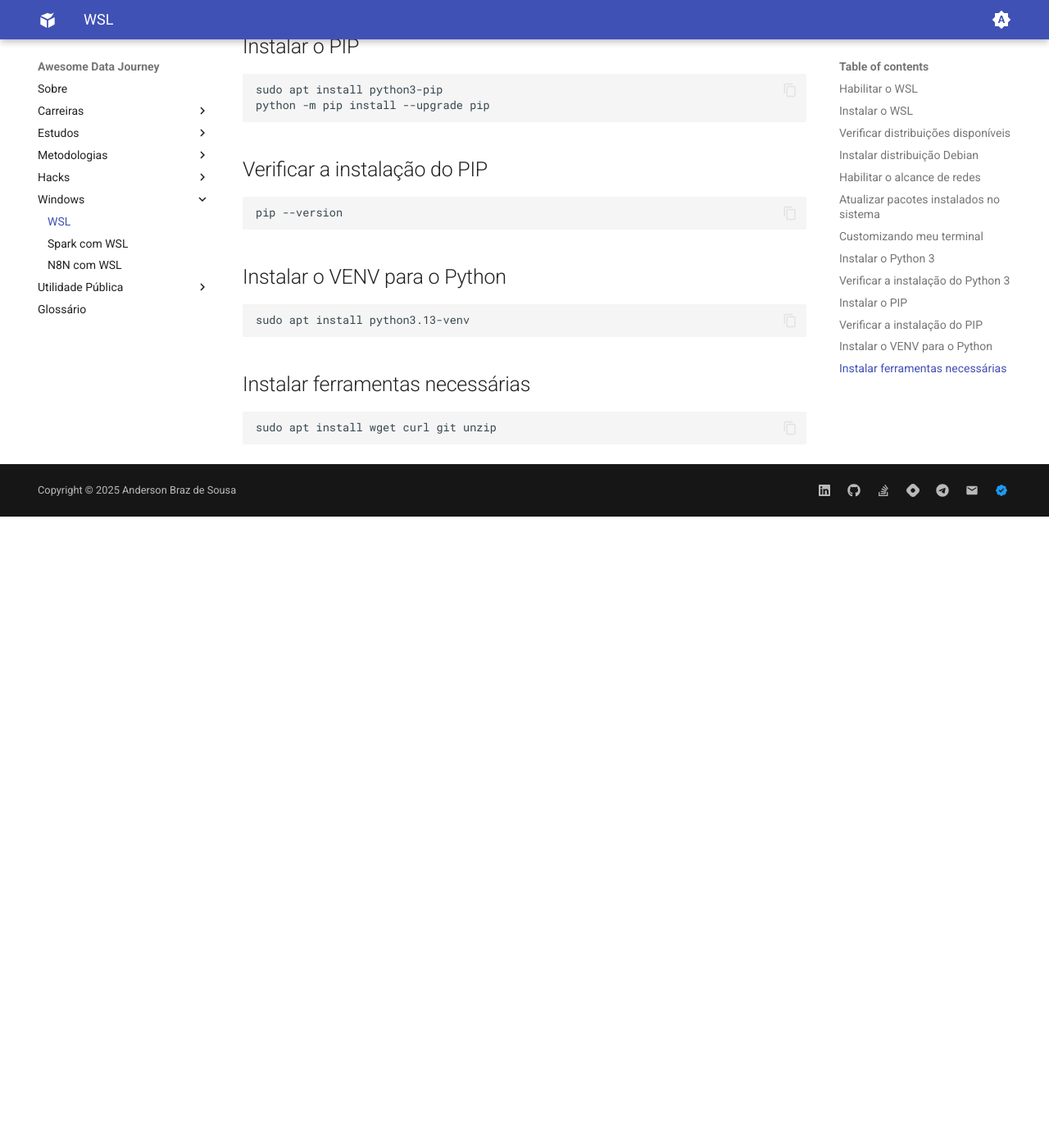
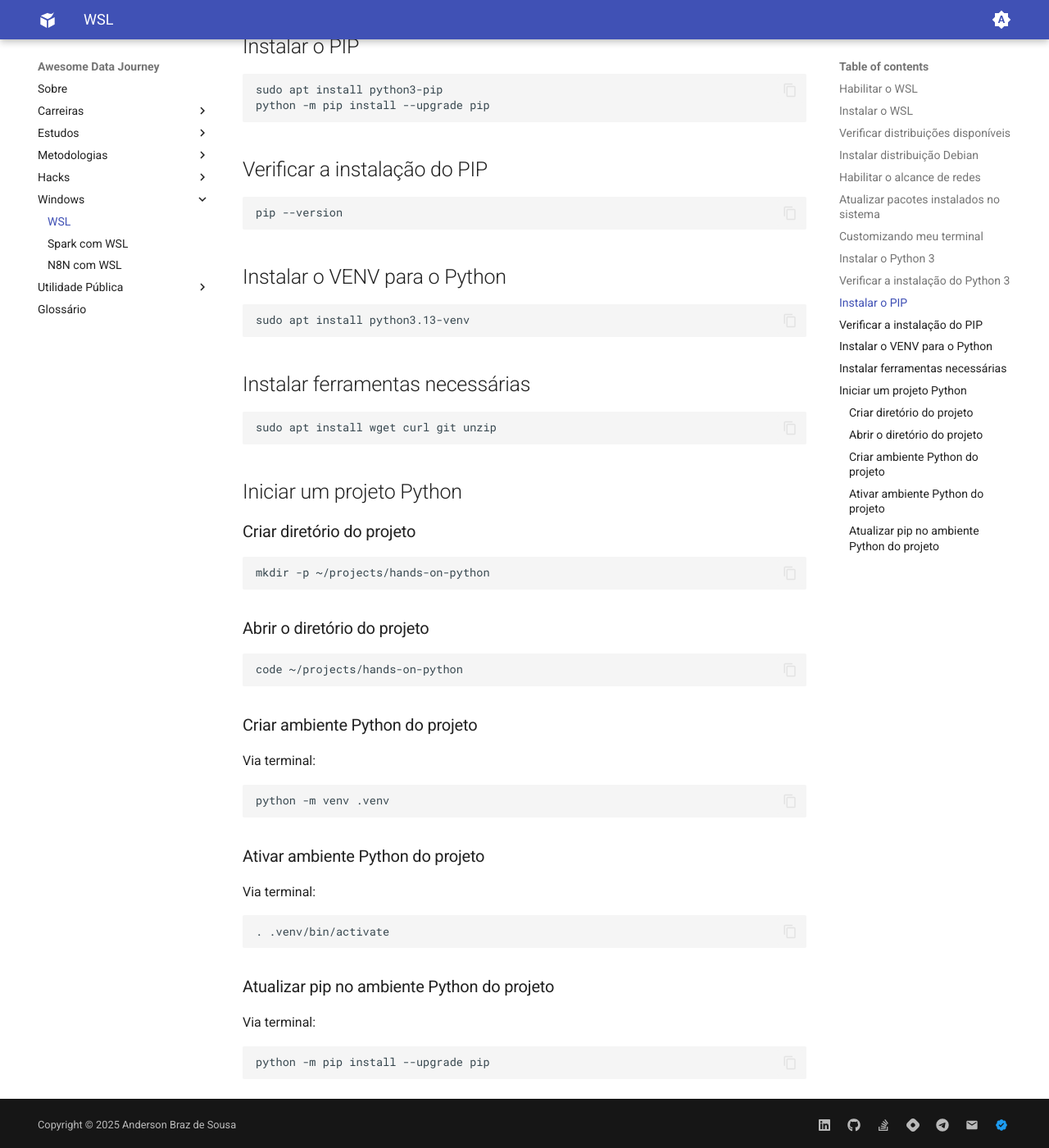
Before and after one commit to andersonbraz/andersonbraz.github.io, an MkDocs documentation site: the page built from docs/os-win/wsl.md, in a window 1280 px wide and 1400 px high, scrolled down 2111 px. Shown: the whole window at 82% size. Built offline with MkDocs 1.6.1 and Material for MkDocs 9.7.7, drawn with Linux system fonts in a browser that asks for light colours; before the commit the page ends 2741 px from its top, so only the background shows below that.

Commit message:
Update Project.

````diff
--- a/docs/os-win/wsl.md
+++ b/docs/os-win/wsl.md
@@ -100,3 +100,41 @@ sudo apt install python3.13-venv
 ```shell
 sudo apt install wget curl git unzip
 ```
+
+## Iniciar um projeto Python
+
+### Criar diretório do projeto
+
+```shell
+mkdir -p ~/projects/hands-on-python
+```
+
+### Abrir o diretório do projeto
+
+```shell
+code ~/projects/hands-on-python
+```
+
+### Criar ambiente Python do projeto
+
+Via terminal:
+
+```shell
+python -m venv .venv
+```
+
+### Ativar ambiente Python do projeto
+
+Via terminal:
+
+```shell
+. .venv/bin/activate
+```
+
+### Atualizar pip no ambiente Python do projeto
+
+Via terminal:
+
+```shell
+python -m pip install --upgrade pip
+```
````
